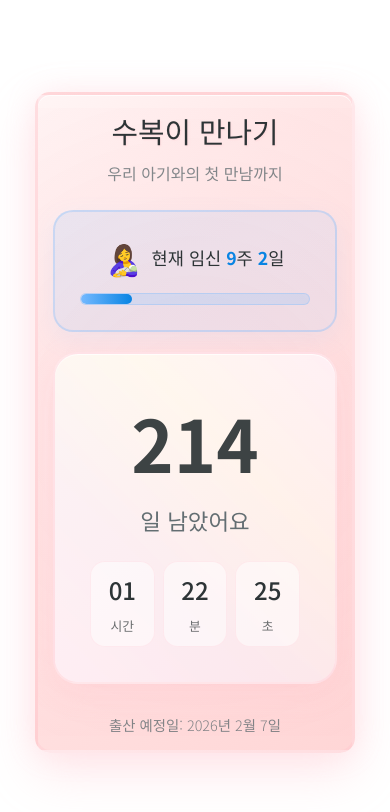
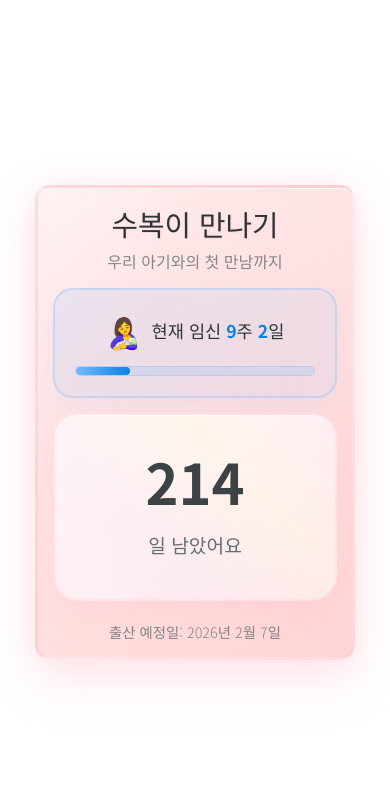
Before and after one commit to dev-jiwon/github.io, a plain HTML site: page index.html in a window 390 px wide. Drawn offline with Linux system fonts and the light colour scheme.

Commit message:
Update index.html

```diff
--- a/index.html
+++ b/index.html
@@ -1,12 +1,11 @@
 <!DOCTYPE html>
 <html lang="ko">
 <head>
-    <meta charset="UTF-8">
-    <meta name="viewport" content="width=device-width, initial-scale=1.0">
+  <meta charset="UTF-8" />
+  <meta name="viewport" content="width=device-width, initial-scale=1.0"/>
   <title>수복이 만나기 D-day</title>
   <style>
     @import url('https://fonts.googleapis.com/css2?family=Noto+Sans+KR:wght@300;400;500;700&display=swap');
-
     * {
       margin: 0;
       padding: 0;
@@ -17,10 +16,7 @@
       font-family: 'Noto Sans KR', sans-serif;
       background: transparent;
       min-height: 100vh;
-            margin: 0;
-            /* 그림자 크기를 고려한 패딩 (최대 그림자 크기 50px + 여유 15px) */
-            padding: 65px 65px;
-            box-sizing: border-box;
+      padding: 65px;
       display: flex;
       justify-content: center;
       align-items: center;
@@ -39,7 +35,6 @@
       width: 100%;
       max-width: 600px;
       min-width: 320px;
-            box-sizing: border-box;
       position: relative;
       z-index: 10;
       overflow: hidden;
@@ -68,7 +63,6 @@
       font-weight: 500;
       margin-bottom: 10px;
       text-shadow: 1px 1px 2px rgba(255, 182, 193, 0.3);
-            position: relative;
     }
 
     .subtitle {
@@ -80,7 +74,7 @@
     }
 
     .countdown {
-            background: linear-gradient(135deg, rgba(255, 255, 255, 0.9) 0%, rgba(255, 240, 245, 0.9) 100%);
+      background: linear-gradient(135deg, rgba(255, 255, 255, 0.9), rgba(255, 240, 245, 0.9));
       border-radius: 25px;
       padding: 35px;
       margin-bottom: 30px;
@@ -160,7 +154,7 @@
     }
 
     .pregnancy-info {
-            background: linear-gradient(135deg, rgba(116, 185, 255, 0.15) 0%, rgba(163, 203, 255, 0.15) 100%);
+      background: linear-gradient(135deg, rgba(116, 185, 255, 0.15), rgba(163, 203, 255, 0.15));
       border-radius: 20px;
       padding: 25px;
       margin-bottom: 20px;
@@ -234,8 +228,7 @@
     /* 모바일 최적화 */
     @media (max-width: 768px) {
       body {
-                /* 모바일에서는 그림자 크기를 고려한 작은 패딩 */
-                padding: 45px 45px;
+        padding: 45px;
       }
 
       .container {
@@ -244,20 +237,49 @@
         max-width: 100%;
       }
 
-            .time-detail {
-                gap: 10px;
+      .hide-on-mobile {
+        display: none !important;
       }
 
-            .time-unit {
-                padding: 12px 8px;
+      .countdown {
+        padding: 25px;
+        margin-bottom: 20px;
+      }
+
+      .days-number {
+        font-size: 3.5rem;
+      }
+
+      .days-text {
+        font-size: 1.2rem;
+        margin-bottom: 15px;
+      }
+
+      .pregnancy-info {
+        padding: 20px;
+        margin-bottom: 15px;
+      }
+
+      .progress-bar {
+        height: 10px;
+      }
+
+      .target-date {
+        font-size: 0.9rem;
+      }
+
+      .title {
+        margin-bottom: 5px;
+      }
+
+      .subtitle {
+        margin-bottom: 15px;
       }
     }
 
-        /* 아주 작은 화면 */
     @media (max-width: 480px) {
       body {
-                /* 작은 화면에서도 그림자가 잘리지 않도록 최소 패딩 유지 */
-                padding: 35px 35px;
+        padding: 35px;
       }
 
       .container {
@@ -265,20 +287,11 @@
         border-radius: 15px;
         min-width: 280px;
       }
-
-            .time-detail {
-                gap: 8px;
     }
 
-            .time-unit {
-                padding: 10px 5px;
-            }
-        }
-
-        /* 매우 작은 화면에서도 그림자가 보이도록 */
     @media (max-width: 350px) {
       body {
-                padding: 25px 25px;
+        padding: 25px;
       }
 
       .container {
@@ -307,7 +320,7 @@
     <div class="countdown">
       <div class="days-number" id="days">0</div>
       <div class="days-text">일 남았어요</div>
-            <div class="time-detail">
+      <div class="time-detail hide-on-mobile">
         <div class="time-unit">
           <span class="time-number" id="hours">00</span>
           <span class="time-label">시간</span>
@@ -327,15 +340,11 @@
   </div>
 
   <script>
-        // 출산 예정일: 2026년 2월 7일 (한국 시간 기준)
     const targetDate = new Date('2026-02-07T00:00:00+09:00');
-
-        // 2025년 7월 7일 기준 9주 2일 임신 상태 (한국 시간 기준)
     const referenceDate = new Date('2025-07-07T00:00:00+09:00');
     const referenceWeeks = 9;
     const referenceDays = 2;
 
-        // 목표 날짜 표시
     const options = {
       year: 'numeric',
       month: 'long',
@@ -346,26 +355,20 @@
       '출산 예정일: ' + targetDate.toLocaleDateString('ko-KR', options);
 
     function updateCountdown() {
-            // 현재 한국시간 가져오기
-            const kstNow = new Date(new Date().toLocaleString("en-US", {timeZone: "Asia/Seoul"}));
+      const kstNow = new Date(new Date().toLocaleString("en-US", { timeZone: "Asia/Seoul" }));
       const difference = targetDate - kstNow;
 
-            // 현재 임신 주수 계산 (2025년 7월 7일 기준으로부터 경과 일수)
       const daysDiff = Math.floor((kstNow - referenceDate) / (1000 * 60 * 60 * 24));
       const totalDaysSinceReference = referenceWeeks * 7 + referenceDays + daysDiff;
 
       const currentWeeks = Math.floor(totalDaysSinceReference / 7);
       const currentDays = totalDaysSinceReference % 7;
 
-            // 주수 정보 업데이트
       const weeksInfoElement = document.getElementById('weeksInfo');
-            if (currentDays === 0) {
-                weeksInfoElement.innerHTML = `현재 임신 <span class="weeks-number">${currentWeeks}</span>주`;
-            } else {
-                weeksInfoElement.innerHTML = `현재 임신 <span class="weeks-number">${currentWeeks}</span>주 <span class="weeks-number">${currentDays}</span>일`;
-            }
+      weeksInfoElement.innerHTML = currentDays === 0
+        ? `현재 임신 <span class="weeks-number">${currentWeeks}</span>주`
+        : `현재 임신 <span class="weeks-number">${currentWeeks}</span>주 <span class="weeks-number">${currentDays}</span>일`;
 
-            // 진행률 계산 (40주 기준)
       const progressPercentage = Math.min((currentWeeks / 40) * 100, 100);
       document.getElementById('progressFill').style.width = progressPercentage + '%';
 
@@ -385,14 +388,12 @@
         document.getElementById('minutes').textContent = '00';
         document.getElementById('seconds').textContent = '00';
 
-                // D-day가 되면 축하 메시지 표시
         document.querySelector('.title').textContent = '수복이가 태어났어요! 🎉';
         document.querySelector('.days-text').textContent = '축하해요!';
         document.querySelector('.subtitle').textContent = '우리 가족이 되었어요';
       }
     }
 
-        // 카운트다운 업데이트
     updateCountdown();
     setInterval(updateCountdown, 1000);
   </script>
```
Lines whose indentation alone changed are shown as unchanged.
